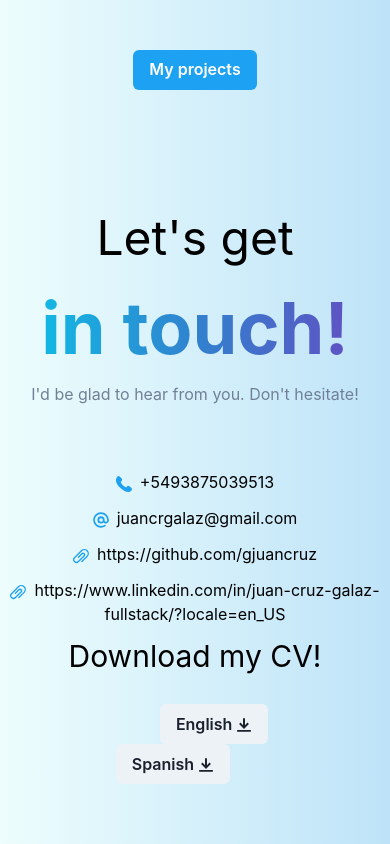
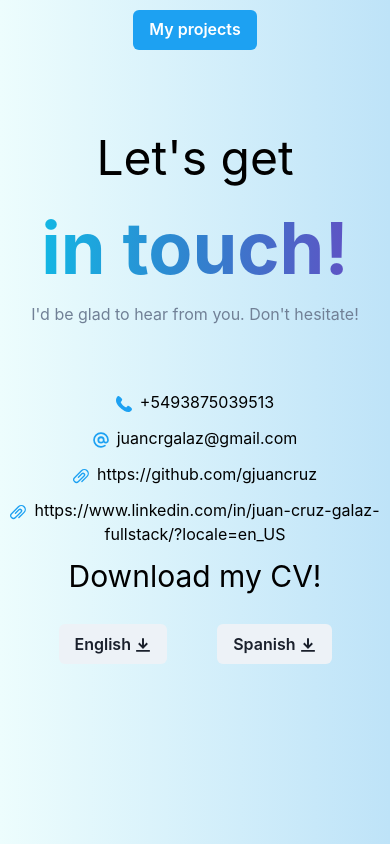
Before and after one commit to gjuancruz/portfolio, a React (Create React App) app: page /red in a window 390 px wide. Built offline with nearby package versions, Linux system fonts and the light colour scheme.

Commit message:
contact responsive fixes

```diff
--- a/src/pages/Red.jsx
+++ b/src/pages/Red.jsx
@@ -24,7 +24,7 @@ const Red = () => {
         >
 
             <Stack >
-                <Flex alignSelf="center" p='10'>
+                <Flex alignSelf="center">
                     <Link to="/blue">
                         <Button colorScheme='twitter' variant='solid'>My projects</Button>
                     </Link>
@@ -85,8 +85,8 @@ const Red = () => {
                 </Flex>
                 <Box display='block'>
                     <Text align='center' fontSize='3xl' fontWeigth='semibold' mb='3vh'>Download my CV!</Text>
-                    <Button float='left' ml='41vw'><a href={pdfen} download="JUAN CRUZ GALAZ - CV - DEVELOPER.pdf">English <Icon as={DownloadIcon} /></a></Button>
-                    <Button float='right' mr='41vw'><a href={pdfes} download="JUAN CRUZ GALAZ - CV - DEVELOPER.pdf">Spanish <Icon as={DownloadIcon} /></a></Button>
+                    <Button float='left' ml={isNotSmallerScreen ? '41vw' : '15vw'}><a href={pdfen} download="JUAN CRUZ GALAZ - CV - DEVELOPER.pdf">English <Icon as={DownloadIcon} /></a></Button>
+                    <Button float='right' mr={isNotSmallerScreen ? '41vw' : '15vw'}><a href={pdfes} download="JUAN CRUZ GALAZ - CV - DEVELOPER.pdf">Spanish <Icon as={DownloadIcon} /></a></Button>
 
                 </Box>
             </Stack>
```
